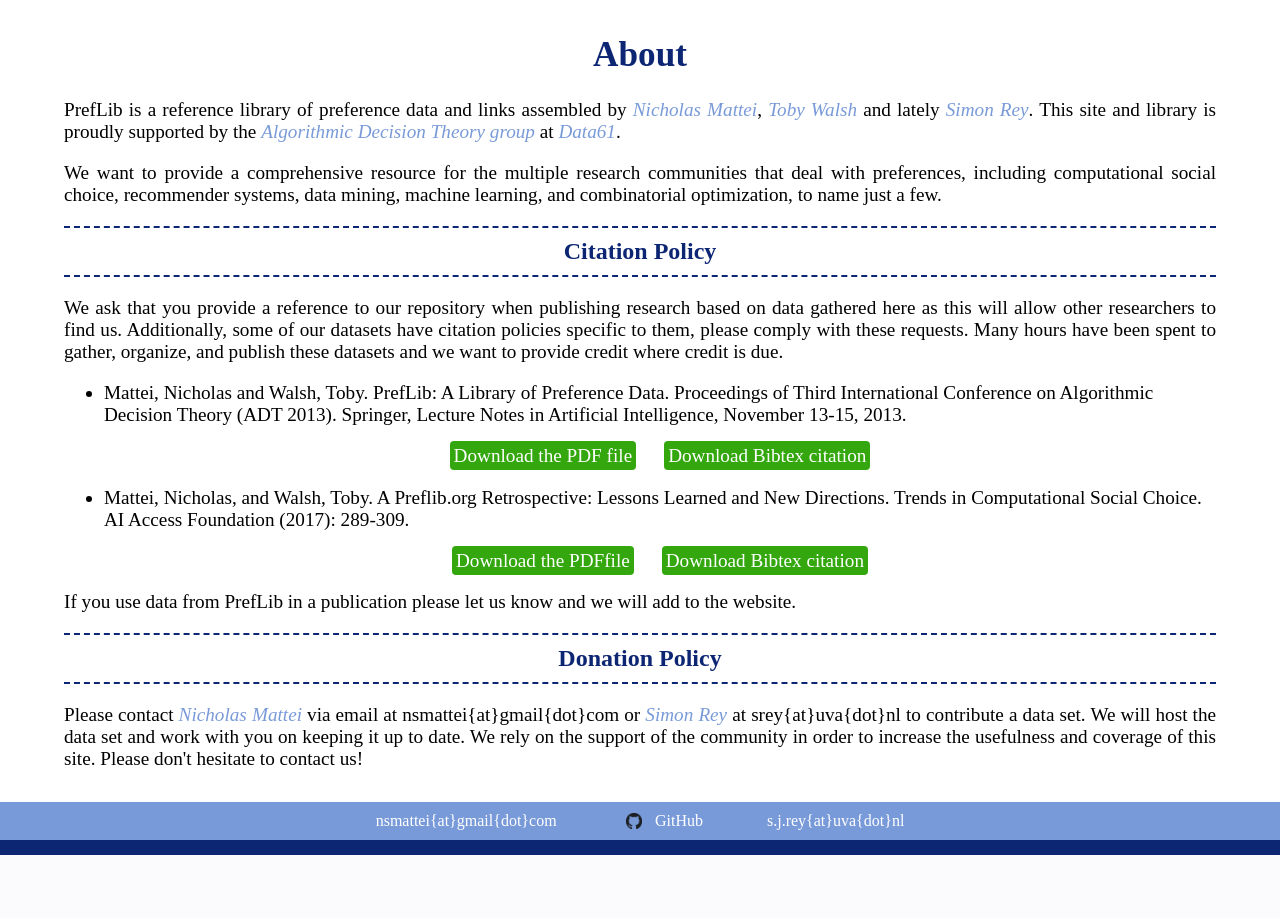
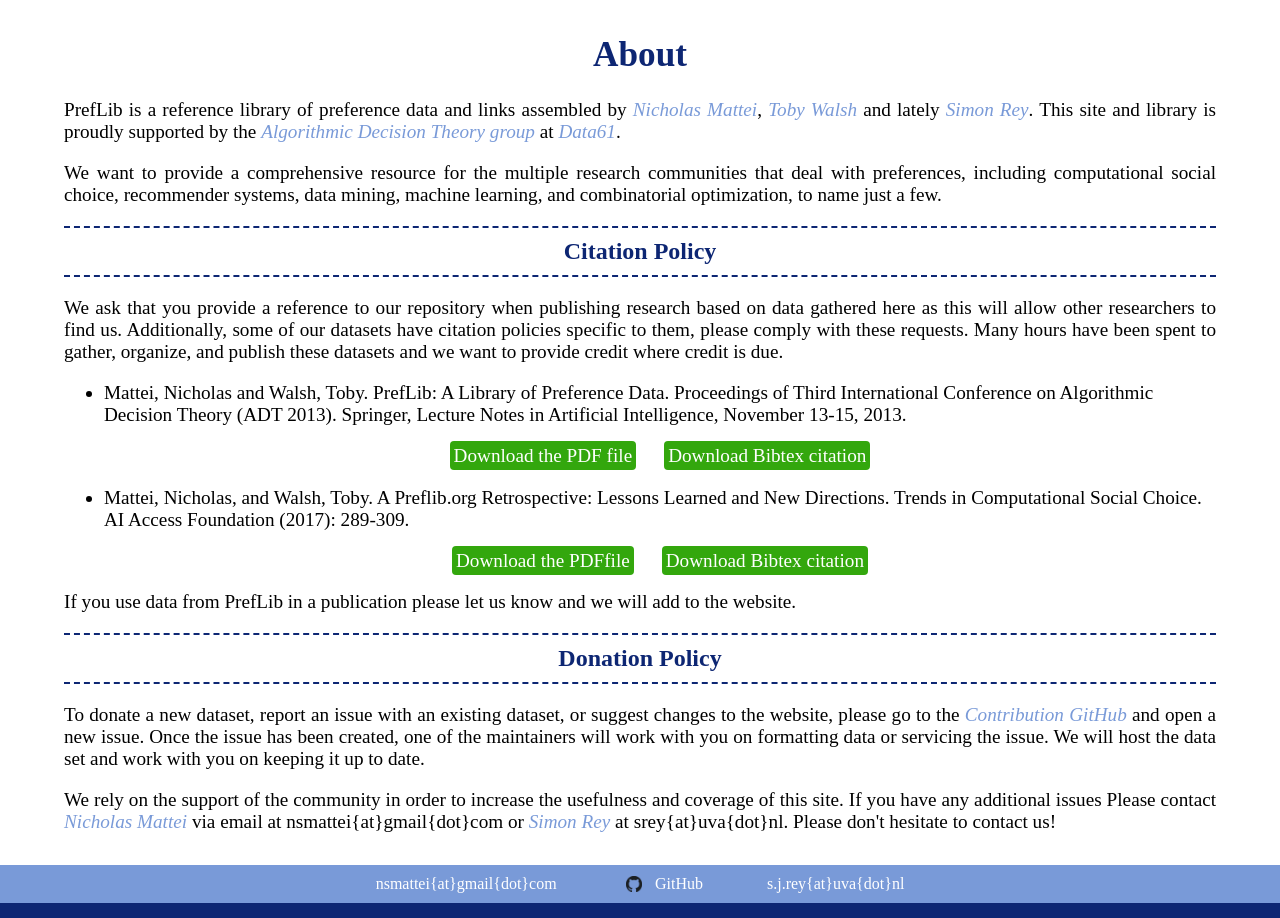
Before and after one commit to PrefLib/PrefLib-Django, a Django app: template preflibApp/templates/preflib/about.html in a window 1280 px wide. Shown: the part 168-1086 px from the top of the page. Before the commit the page ends 1023 px from the top, so only its background shows below. Run offline with Django 3.2, Linux system fonts and the light colour scheme; the template is opened without the code that fills it, so the values that code supplies are empty.

Commit message:
Update about.html

```diff
--- a/preflibApp/templates/preflib/about.html
+++ b/preflibApp/templates/preflib/about.html
@@ -37,7 +37,9 @@
 
 <h2> Donation Policy </h2>
 
-<p> Please contact <a href="http://www.nickmattei.net">Nicholas Mattei</a> via email at nsmattei{at}gmail{dot}com or <a href="http://simonrey.fr">Simon Rey</a> at srey{at}uva{dot}nl to contribute a data set. We will host the data set and work with you on keeping it up to date. We rely on the support of the community in order to increase the usefulness and coverage of this site. Please don't hesitate to contact us! </p>
+<p> To donate a new dataset, report an issue with an existing dataset, or suggest changes to the website, please go to the <a href="https://github.com/PrefLib/contribution">Contribution GitHub</a> and open a new issue. Once the issue has been created, one of the maintainers will work with you on formatting data or servicing the issue. We will host the data set and work with you on keeping it up to date.</p>
+
+<p> We rely on the support of the community in order to increase the usefulness and coverage of this site. If you have any additional issues Please contact <a href="http://www.nickmattei.net">Nicholas Mattei</a> via email at nsmattei{at}gmail{dot}com or <a href="http://simonrey.fr">Simon Rey</a> at srey{at}uva{dot}nl. Please don't hesitate to contact us! </p>
 
 </div>
 
```
